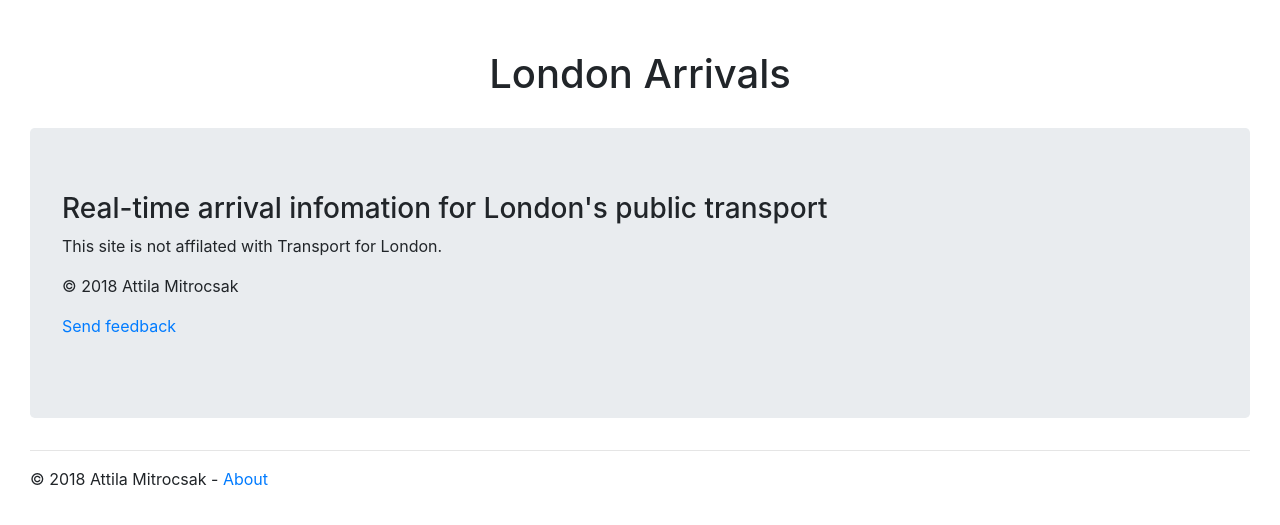
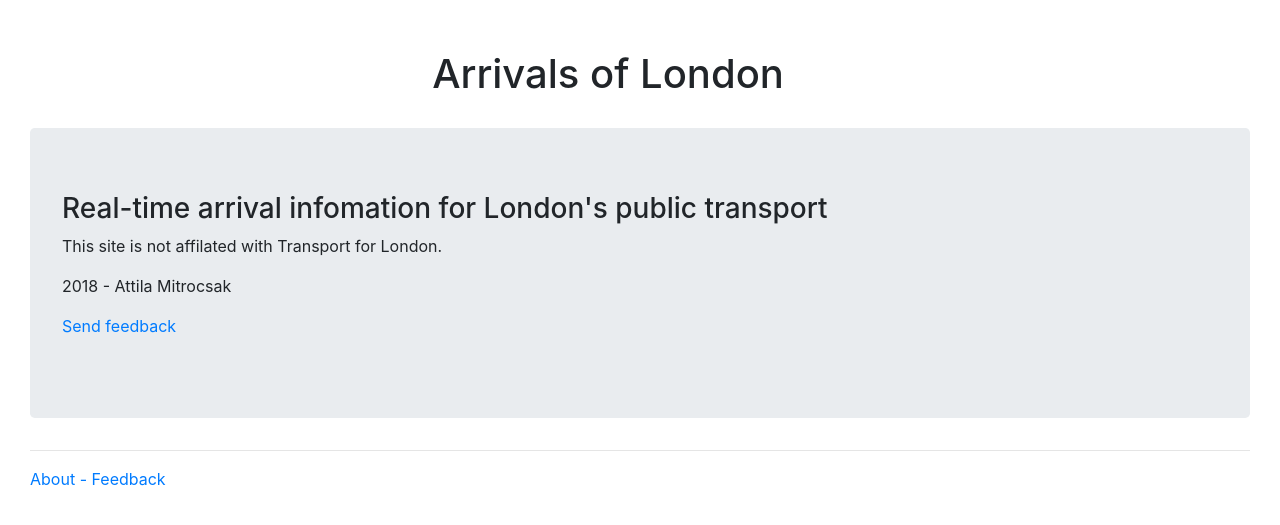
Before and after one commit to massimiliano76/tfl_arrivals, a Flask app: page /about in a window 1280 px wide. Shown: the top 525 px of the page. Run offline with Flask 2, Linux system fonts and the light colour scheme; data that the repository does not hold is empty; some libraries are stand-ins or nearby versions.

Commit message:
Changed site title to Arrivals of London and updated contact email

```diff
--- a/tfl_arrivals/static/content/site.css
+++ b/tfl_arrivals/static/content/site.css
@@ -5,6 +5,7 @@ body {
 }
 
 #page_title {
+  width: 95%;
   text-align: center;
   margin-bottom: 30px;
 }
--- a/tfl_arrivals/templates/about.html
+++ b/tfl_arrivals/templates/about.html
@@ -5,9 +5,9 @@
 <div class="jumbotron">
     <h3>Real-time arrival infomation for London's public transport</h3>
     <p>This site is not affilated with Transport for London.</p>
-    <p>&copy; {{ year }} Attila Mitrocsak </p>
+    <p>{{ year }} - Attila Mitrocsak </p>
     <p>
-        <a href="mailto:attila.mitrocsak+londonarrivals@example.com">Send feedback</a>
+        <a href="mailto:admin@arrivalsoflondon.co.uk">Send feedback</a>
     </p>
 </div>
 
--- a/tfl_arrivals/templates/layout.html
+++ b/tfl_arrivals/templates/layout.html
@@ -10,7 +10,7 @@
 </head>
 
 <body>
-    <h1 id="page_title">London Arrivals</h1>
+    <h1 id="page_title">Arrivals of London</h1>
     {% block add_stop %}{% endblock %}
 
     <div class="body-content">
@@ -18,7 +18,7 @@
             {% block content %}{% endblock %}
             <hr />
             <footer>
-                <p>&copy; {{ year }} Attila Mitrocsak - <a href="{{ url_for('about') }}">About</a></p>
+                <p><a href="{{ url_for('about') }}">About - Feedback</a></p>
             </footer>
         </div>
     </div>
--- a/tfl_arrivals/views.py
+++ b/tfl_arrivals/views.py
@@ -22,7 +22,7 @@ def start_collector():
 def arrivals():
     return render_template(
         "arrival_boards.html",
-        title="London Arrivals",
+        title="Arrivals of London",
         year=datetime.utcnow().year)
 
 @app.route('/about')
@@ -30,7 +30,7 @@ def about():
     """Renders the About page."""
     return render_template(
         'about.html',
-        title='About London Arrivals',
+        title='About Arrivals of London',
         year=datetime.utcnow().year
     )
 
```
